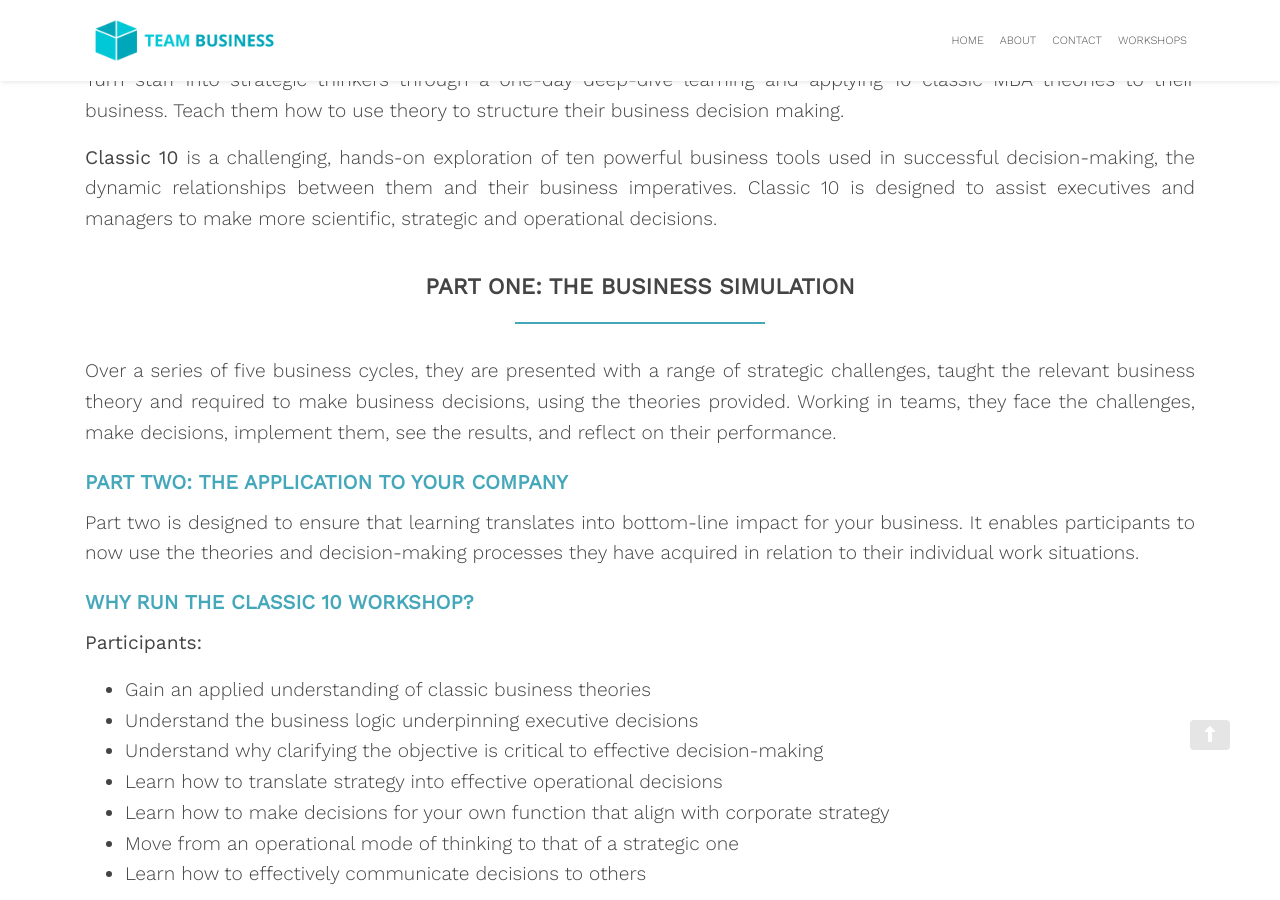
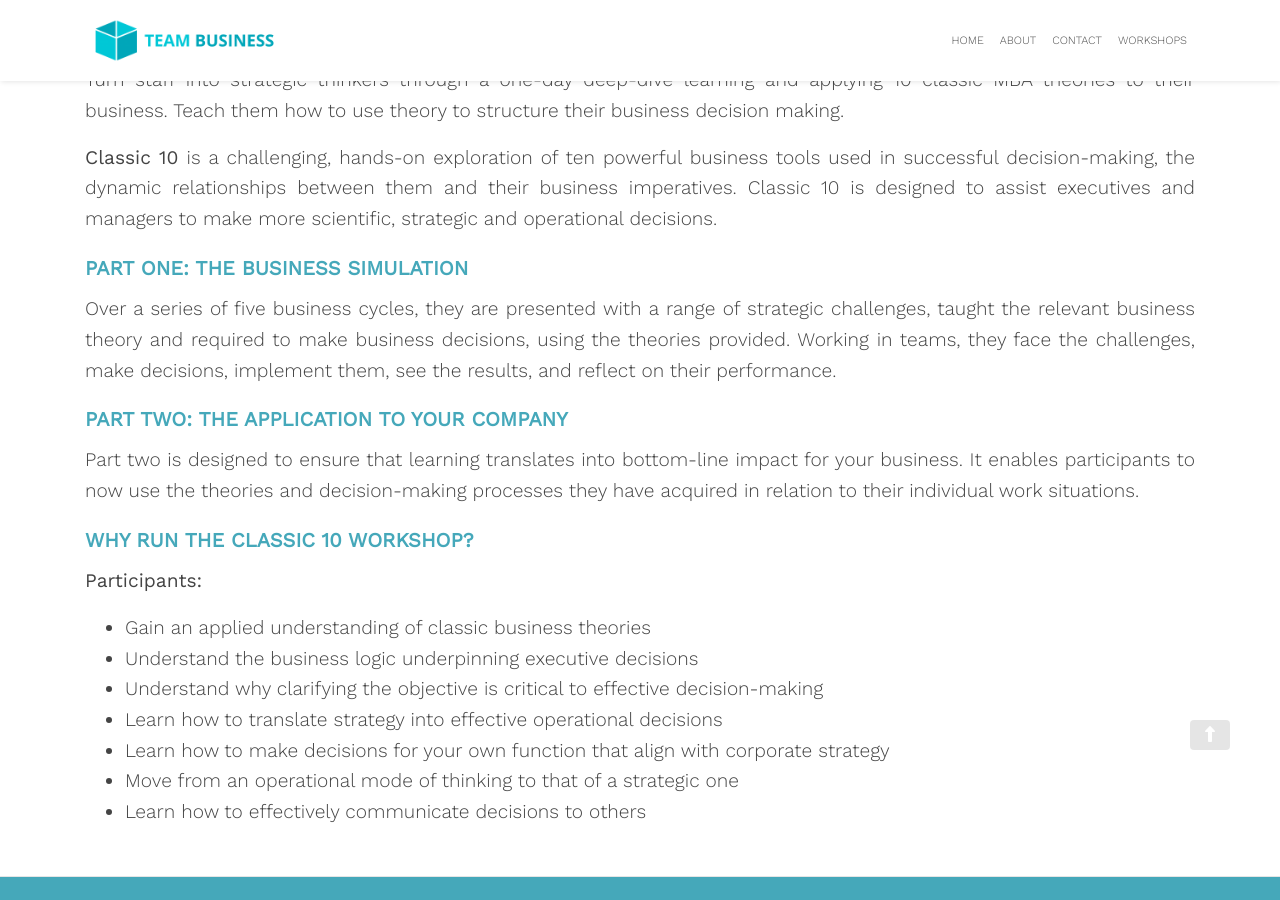
Before and after one commit to zac-heisey/team-business, a Jekyll site: the page built from _pages/strategy-workshop-mba-in-a-day.md, in a window 1280 px wide and 900 px high, scrolled down 949 px. Built offline with Jekyll 4.4.1, drawn with Linux system fonts in a browser that asks for light colours; nearby versions of some CDN libraries.

```diff
--- a/_pages/strategy-workshop-mba-in-a-day.md
+++ b/_pages/strategy-workshop-mba-in-a-day.md
@@ -17,7 +17,7 @@ Turn staff into strategic thinkers through a one-day deep-dive learning and appl
 
 **Classic 10** is a challenging, hands-on exploration of ten powerful business tools used in successful decision-making, the dynamic relationships between them and their business imperatives. Classic 10 is designed to assist executives and managers to make more scientific, strategic and operational decisions.
 
-## Part One: The Business Simulation
+### Part One: The Business Simulation
 
 Over a series of five business cycles, they are presented with a range of strategic challenges, taught the relevant business theory and required to make business decisions, using the theories provided. Working in teams, they face the challenges, make decisions, implement them, see the results, and reflect on their performance.
 
```
